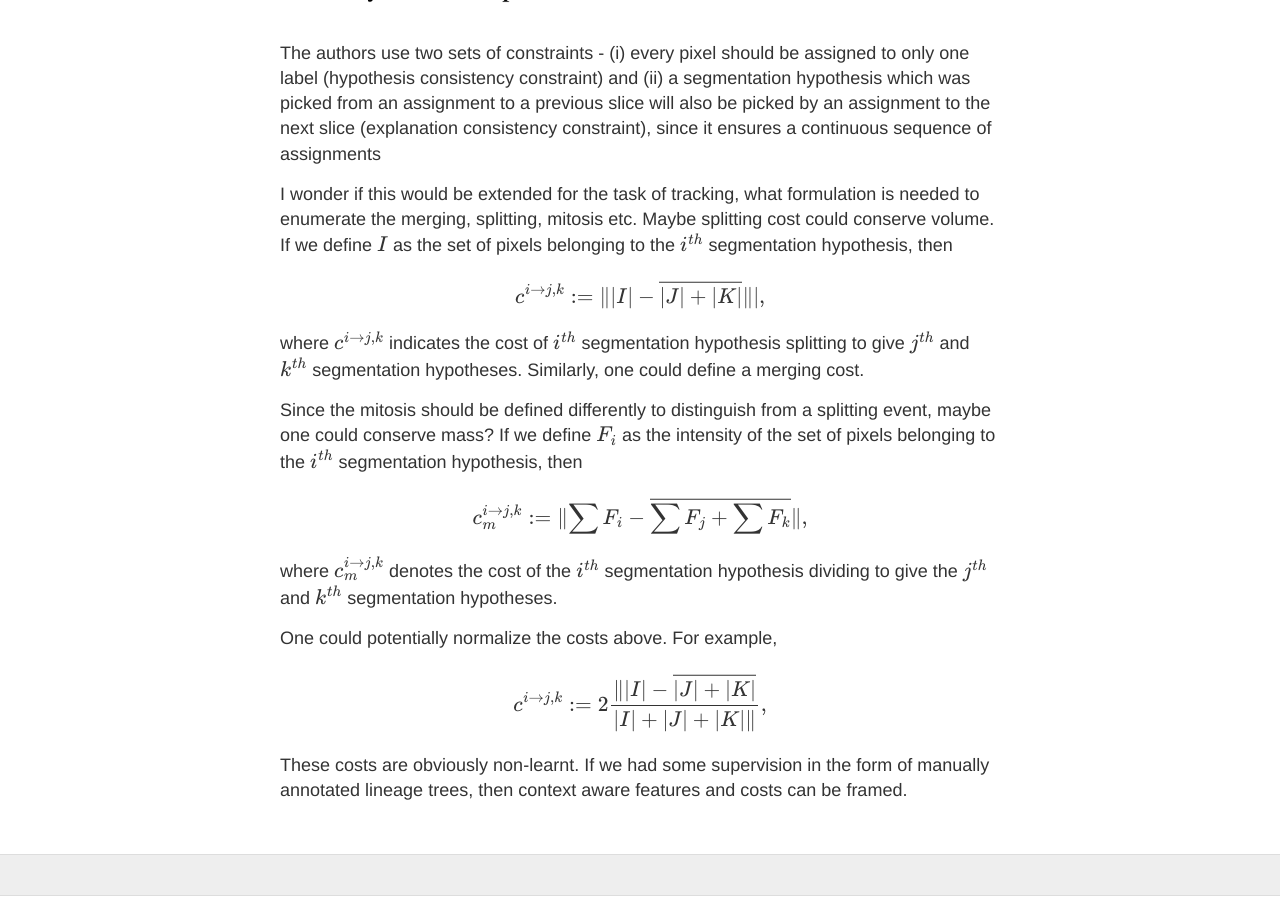
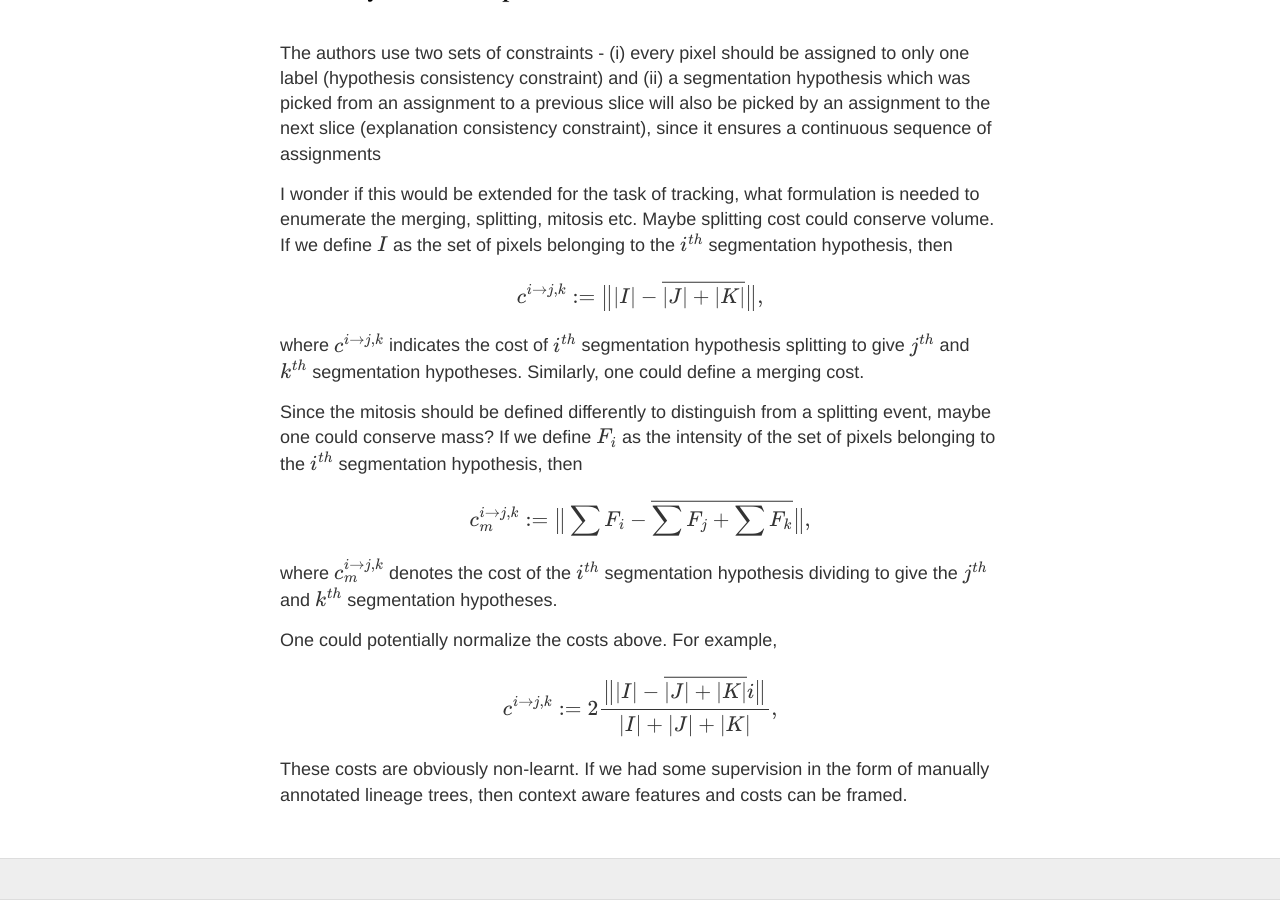
Before and after one commit to lmanan/lmanan.github.io, a Jekyll site: the page built from _posts/2021-04-28-Efficient-Automatic-3D-Reconstruction-of-Branching-Neurons-from-EM-Data.md, in a window 1280 px wide and 900 px high, scrolled down 2531 px. Built offline with Jekyll 4.4.1, drawn with Linux system fonts in a browser that asks for light colours; formulas are drawn with MathJax 3; a script that is not in the unit is left out.

Commit message:
update post

```diff
--- a/_posts/2021-04-28-Efficient-Automatic-3D-Reconstruction-of-Branching-Neurons-from-EM-Data.md
+++ b/_posts/2021-04-28-Efficient-Automatic-3D-Reconstruction-of-Branching-Neurons-from-EM-Data.md
@@ -26,7 +26,7 @@
 I wonder if this would be extended for the task of tracking, what formulation is needed to enumerate the merging, splitting, mitosis etc. Maybe splitting cost could conserve volume. If we define $I$ as the set of pixels belonging to the $i^{th}$ segmentation hypothesis, then
 
 $$
-c^{i \rightarrow j,k} := \lVert |I| - \overline{|J| + |K|} \rVert|,
+c^{i \rightarrow j,k} := \big\lVert |I| - \overline{|J| + |K|} \big\rVert,
 $$
 
 where $c^{i \rightarrow j, k}$ indicates the cost of $i^{th}$ segmentation hypothesis splitting to give $j^{th}$ and $k^{th}$ segmentation hypotheses. Similarly, one could define a merging cost.
@@ -35,7 +35,7 @@
 If we define $F_{i}$ as the intensity of the set of pixels belonging to the $i^{th}$ segmentation hypothesis, then
 
 $$
-c_{m}^{i \rightarrow j,k} := \lVert \sum F_{i} - \overline{\sum F_{j} + \sum F_{k}} \rVert,
+c_{m}^{i \rightarrow j,k} := \big\lVert \sum F_{i} - \overline{\sum F_{j} + \sum F_{k}} \big\rVert,
 $$
 
 
@@ -45,7 +45,7 @@
 
 
 $$
-c^{i \rightarrow j,k} := 2\frac{\lVert |I| - \overline{|J| + |K|}}{|I| + |J| + |K| \rVert},
+c^{i \rightarrow j,k} := 2\frac{\big\lVert |I| - \overline{|J| + |K|}i\big\rVert}{|I| + |J| + |K|},
 $$
 
 
```
